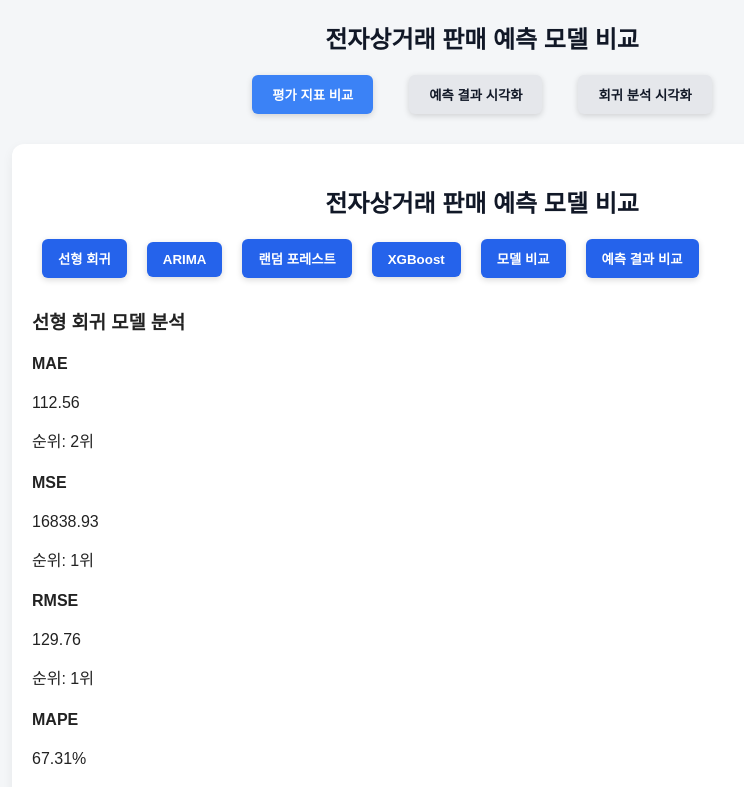
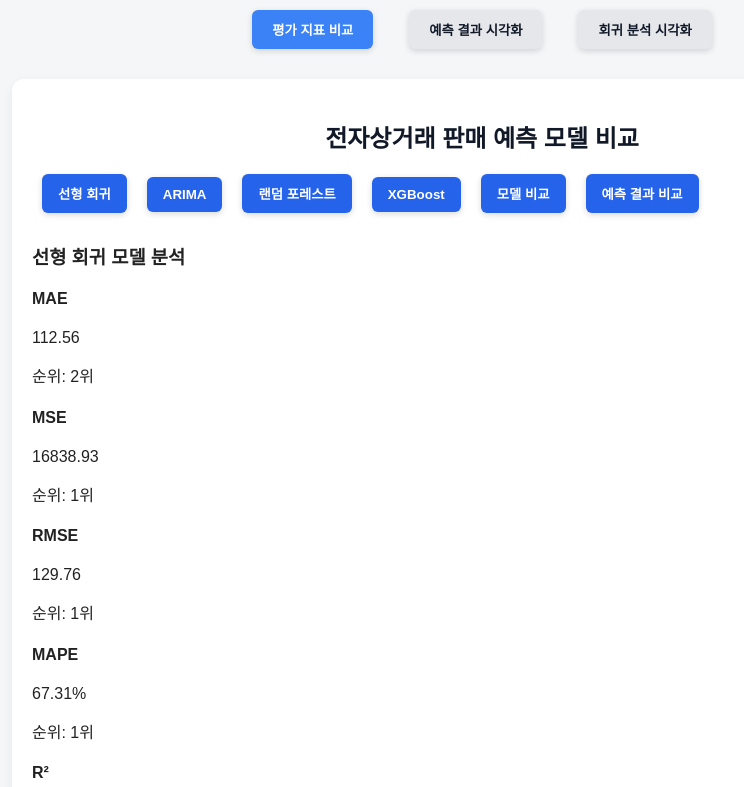
Before and after one commit to JoeyAJ/forecast-dashboard, a React (Create React App) app: page / in a window 1280 px wide. Shown: the top 787 px of the page, without its empty margins (158-902 px from the left). Built offline with nearby package versions, Linux system fonts and the light colour scheme; the HTML template or start-up script is replaced by a standard one.

Commit message:
Update App.js

```diff
--- a/src/App.js
+++ b/src/App.js
@@ -12,7 +12,7 @@ function App() {
       case 'comparison':
         return <ModelComparisonDashboard activeTab="metrics" />;
       case 'visualization':
-        return <ModelComparisonDashboard activeTab="predictions" />; // Use the visualization part of ModelComparisonDashboard
+        return <ModelComparisonDashboard activeTab="predictions" />;
       case 'regression':
         return <RegressionAnalysisDashboard />;
       default:
@@ -22,7 +22,7 @@ function App() {
 
   return (
     <div>
-      <h2>전자상거래 판매 예측 모델 비교</h2>
+      {/* 删除这里的标题 */}
 
       {/* Navigation buttons */}
       <div className="button-container">
@@ -46,7 +46,7 @@ function App() {
         </button>
       </div>
 
-      {/* Content area - removed the red box by not including duplicated header */}
+      {/* Content area */}
       <div className="chart-container">
         {renderContent()}
       </div>
```
